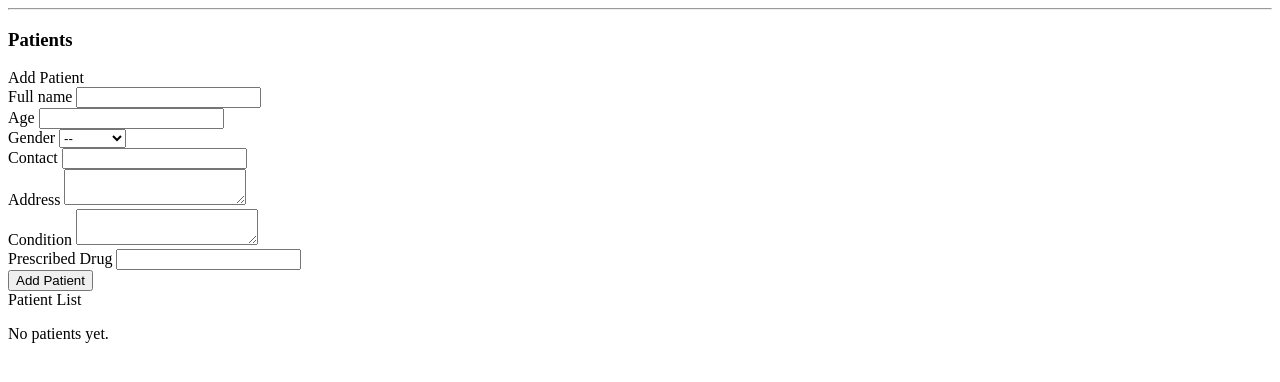
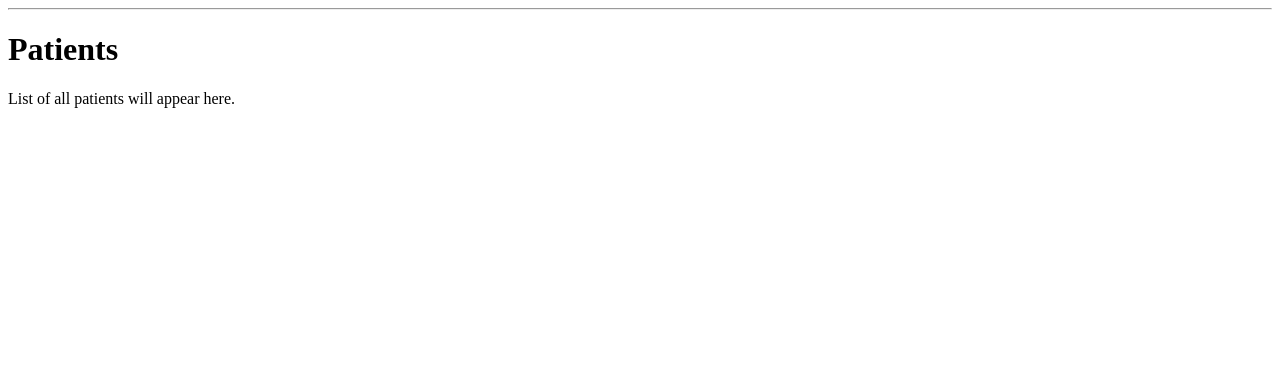
Before and after one commit to onesmuson/Patient-Data-Management-System-PDMS-, a Flask app: page /patients in a window 1280 px wide. Shown: the part 26-408 px from the top of the page. Run offline with Flask 3, Linux system fonts and the light colour scheme; a user stored in the database is signed in.

Commit message:
Update patients.html

```diff
--- a/templates/patients.html
+++ b/templates/patients.html
@@ -1,74 +1,6 @@
 {% extends "base.html" %}
+
 {% block content %}
-<h3>Patients</h3>
-<div class="row">
-  <div class="col-md-4">
-    <div class="card mb-3">
-      <div class="card-header">Add Patient</div>
-      <div class="card-body">
-        <form method="POST" action="{{ url_for('patients') }}">
-          <div class="mb-2">
-            <label class="form-label">Full name</label>
-            <input name="full_name" required class="form-control" />
-          </div>
-          <div class="mb-2">
-            <label class="form-label">Age</label>
-            <input name="age" type="number" class="form-control"/>
-          </div>
-          <div class="mb-2">
-            <label class="form-label">Gender</label>
-            <select name="gender" class="form-select">
-              <option value="">--</option><option>Male</option><option>Female</option><option>Other</option>
-            </select>
-          </div>
-          <div class="mb-2">
-            <label class="form-label">Contact</label>
-            <input name="contact" class="form-control" />
-          </div>
-          <div class="mb-2">
-            <label class="form-label">Address</label>
-            <textarea name="address" class="form-control"></textarea>
-          </div>
-          <div class="mb-2">
-            <label class="form-label">Condition</label>
-            <textarea name="condition" class="form-control"></textarea>
-          </div>
-          <div class="mb-2">
-            <label class="form-label">Prescribed Drug</label>
-            <input name="prescribed_drug" class="form-control" />
-          </div>
-          <button class="btn btn-success w-100">Add Patient</button>
-        </form>
-      </div>
-    </div>
-  </div>
-
-  <div class="col-md-8">
-    <div class="card">
-      <div class="card-header">Patient List</div>
-      <div class="card-body table-responsive">
-        {% if patients %}
-        <table class="table table-striped">
-          <thead><tr><th>#</th><th>Name</th><th>Age</th><th>Gender</th><th>Contact</th><th>Condition</th><th>Drug</th></tr></thead>
-          <tbody>
-            {% for p in patients %}
-            <tr>
-              <td>{{ loop.index }}</td>
-              <td>{{ p.full_name }}</td>
-              <td>{{ p.age or '-' }}</td>
-              <td>{{ p.gender or '-' }}</td>
-              <td>{{ p.contact or '-' }}</td>
-              <td>{{ p.condition or '-' }}</td>
-              <td>{{ p.prescribed_drug or '-' }}</td>
-            </tr>
-            {% endfor %}
-          </tbody>
-        </table>
-        {% else %}
-          <p class="text-muted">No patients yet.</p>
-        {% endif %}
-      </div>
-    </div>
-  </div>
-</div>
+<h1>Patients</h1>
+<p>List of all patients will appear here.</p>
 {% endblock %}
```
